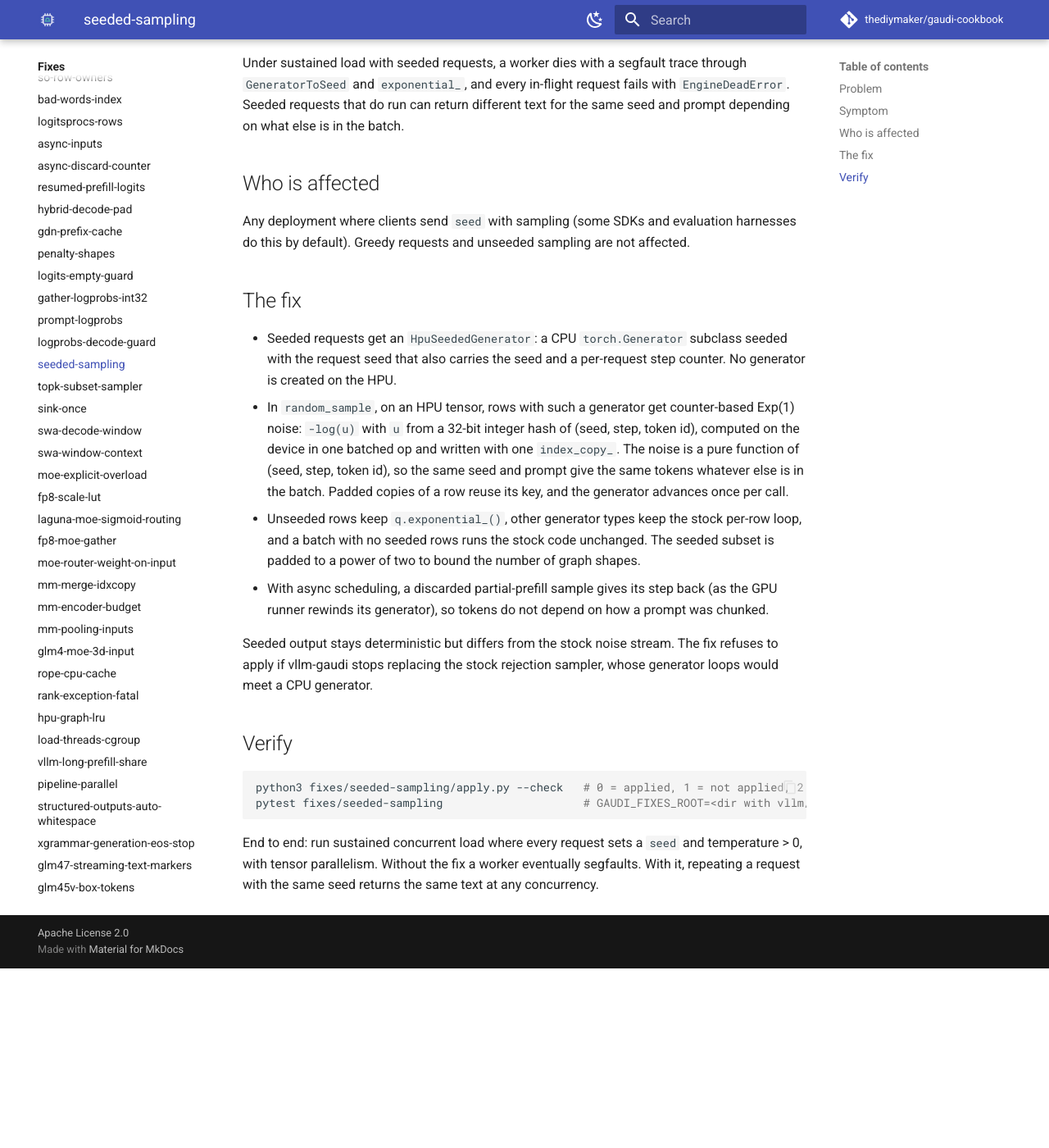
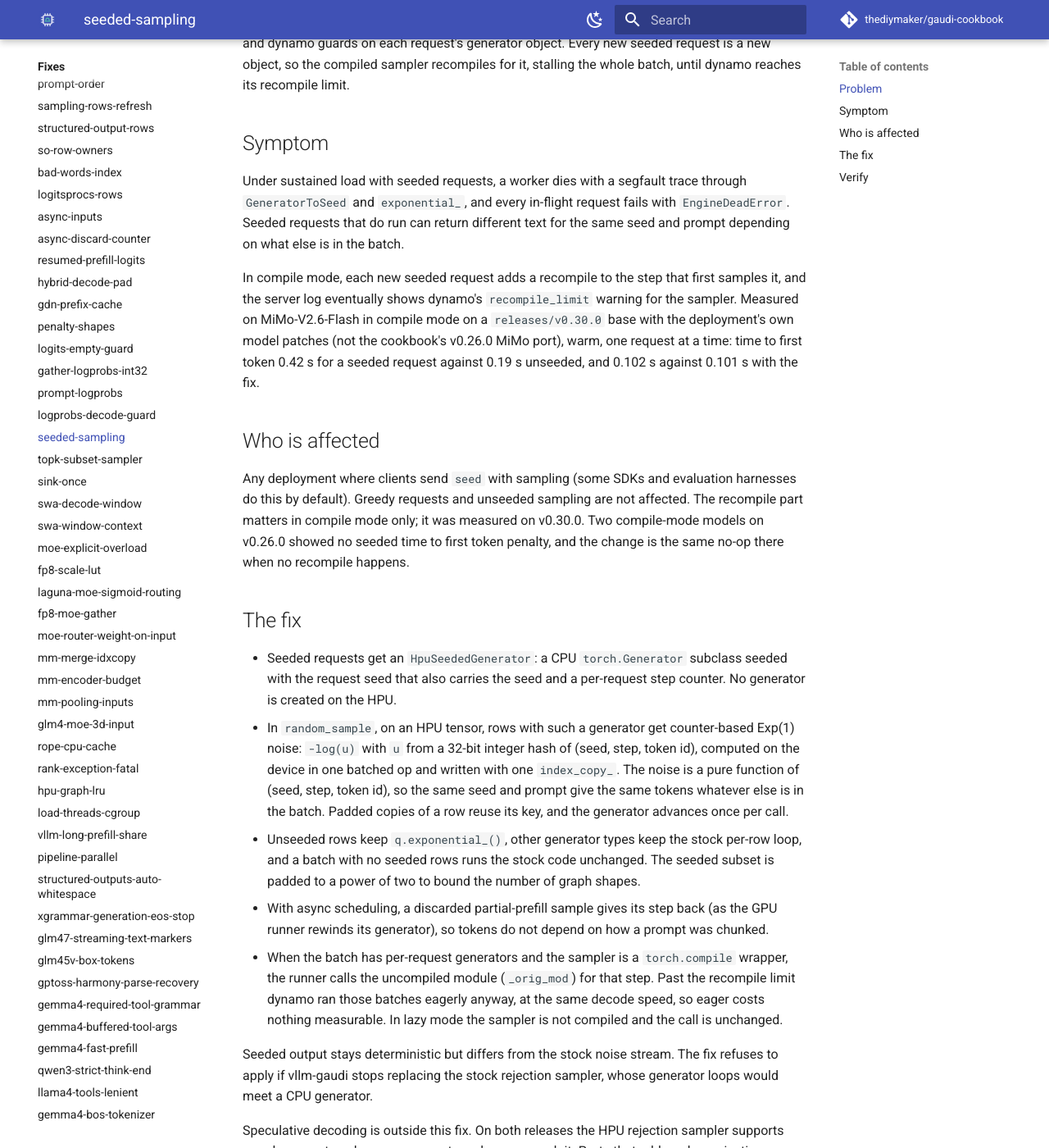
Before and after one commit to thediymaker/gaudi-cookbook, an MkDocs documentation site: the page built from docs/fixes/seeded-sampling.md, in a window 1280 px wide and 1400 px high, scrolled down 939 px. Shown: the whole window at 82% size. Built offline with MkDocs 1.6.1 and Material for MkDocs 9.7.7, drawn with Linux system fonts in a browser that asks for light colours; comment, search, counter and statistics services are not loaded; before the commit the page ends 2120 px from its top, so only the background shows below that; some of the changed text lies outside the part shown.

Commit message:
Run seeded batches on the uncompiled sampler in compile mode

```diff
--- a/docs/fixes/seeded-sampling.md
+++ b/docs/fixes/seeded-sampling.md
@@ -3,7 +3,8 @@
 Source: [`fixes/seeded-sampling/`](https://github.com/thediymaker/gaudi-cookbook/tree/main/fixes/seeded-sampling)
 
 Seeded random sampling on HPU without `torch.Generator` ops on the device, so a request with a
-`seed` cannot crash a worker, and seeded output does not depend on the batch.
+`seed` cannot crash a worker, seeded output does not depend on the batch, and in compile mode a
+seeded request does not recompile the sampler.
 
 | | |
 | --- | --- |
@@ -24,6 +25,11 @@ the whole batch at once and are not affected.
 Separately, the runner pads a batch by repeating its first request. A seeded first request's
 generator then advances once per padded row, so its tokens depend on the batch bucket.
 
+In compile mode (`PT_HPU_LAZY_MODE=0`) the runner compiles the sampler with `torch.compile`, and
+dynamo guards on each request's generator object. Every new seeded request is a new object, so the
+compiled sampler recompiles for it, stalling the whole batch, until dynamo reaches its recompile
+limit.
+
 ## Symptom
 
 Under sustained load with seeded requests, a worker dies with a segfault trace through
@@ -31,10 +37,18 @@ Under sustained load with seeded requests, a worker dies with a segfault trace t
 Seeded requests that do run can return different text for the same seed and prompt depending on
 what else is in the batch.
 
+In compile mode, each new seeded request adds a recompile to the step that first samples it, and
+the server log eventually shows dynamo's `recompile_limit` warning for the sampler. Measured on
+MiMo-V2.6-Flash in compile mode on a `releases/v0.30.0` base with the deployment's own model patches
+(not the cookbook's v0.26.0 MiMo port), warm, one request at a time: time to first token 0.42 s for a
+seeded request against 0.19 s unseeded, and 0.102 s against 0.101 s with the fix.
+
 ## Who is affected
 
 Any deployment where clients send `seed` with sampling (some SDKs and evaluation harnesses do
-this by default). Greedy requests and unseeded sampling are not affected.
+this by default). Greedy requests and unseeded sampling are not affected. The recompile part matters in compile
+mode only; it was measured on v0.30.0. Two compile-mode models on v0.26.0 showed no seeded time to
+first token penalty, and the change is the same no-op there when no recompile happens.
 
 ## The fix
 
@@ -51,10 +65,19 @@ this by default). Greedy requests and unseeded sampling are not affected.
   of two to bound the number of graph shapes.
 - With async scheduling, a discarded partial-prefill sample gives its step back (as the GPU runner
   rewinds its generator), so tokens do not depend on how a prompt was chunked.
+- When the batch has per-request generators and the sampler is a `torch.compile` wrapper, the runner
+  calls the uncompiled module (`_orig_mod`) for that step. Past the recompile limit dynamo ran those
+  batches eagerly anyway, at the same decode speed, so eager costs nothing measurable. In lazy mode
+  the sampler is not compiled and the call is unchanged.
 
 Seeded output stays deterministic but differs from the stock noise stream. The fix refuses to
 apply if vllm-gaudi stops replacing the stock rejection sampler, whose generator loops would meet
 a CPU generator.
+
+Speculative decoding is outside this fix. On both releases the HPU rejection sampler supports greedy
+requests only, so per-request seeds never reach it. Ports that add random rejection sampling must
+take seeded rows' accept draws and recovery noise from the same (seed, step) keys, or seeds are not
+honoured on those models.
 
 ## Verify
 
@@ -65,4 +88,6 @@ pytest fixes/seeded-sampling                     # GAUDI_FIXES_ROOT=<dir with vl
 
 End to end: run sustained concurrent load where every request sets a `seed` and temperature > 0,
 with tensor parallelism. Without the fix a worker eventually segfaults. With it, repeating a
-request with the same seed returns the same text at any concurrency.
+request with the same seed returns the same text at any concurrency. In compile mode, compare the
+time to first token of seeded and unseeded requests on a warm server; they should match (needs a
+device).
```
Also changed, not shown: fixes/seeded-sampling/README.md (+28 -3 lines), 2 other files.
